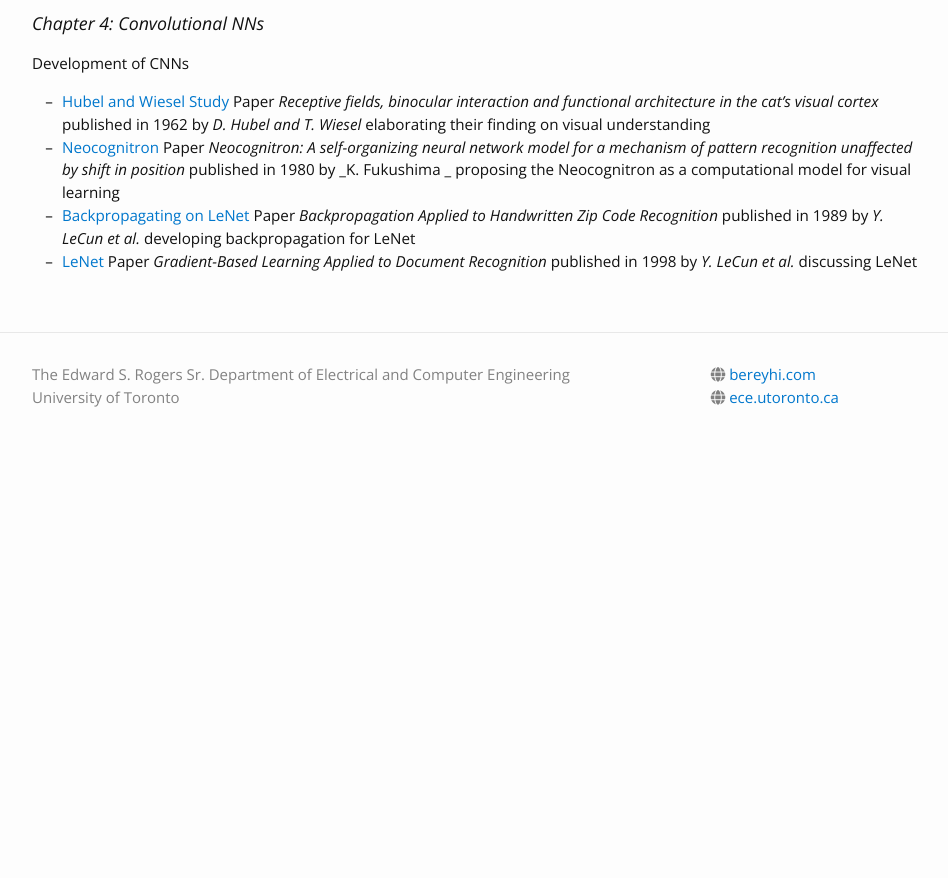
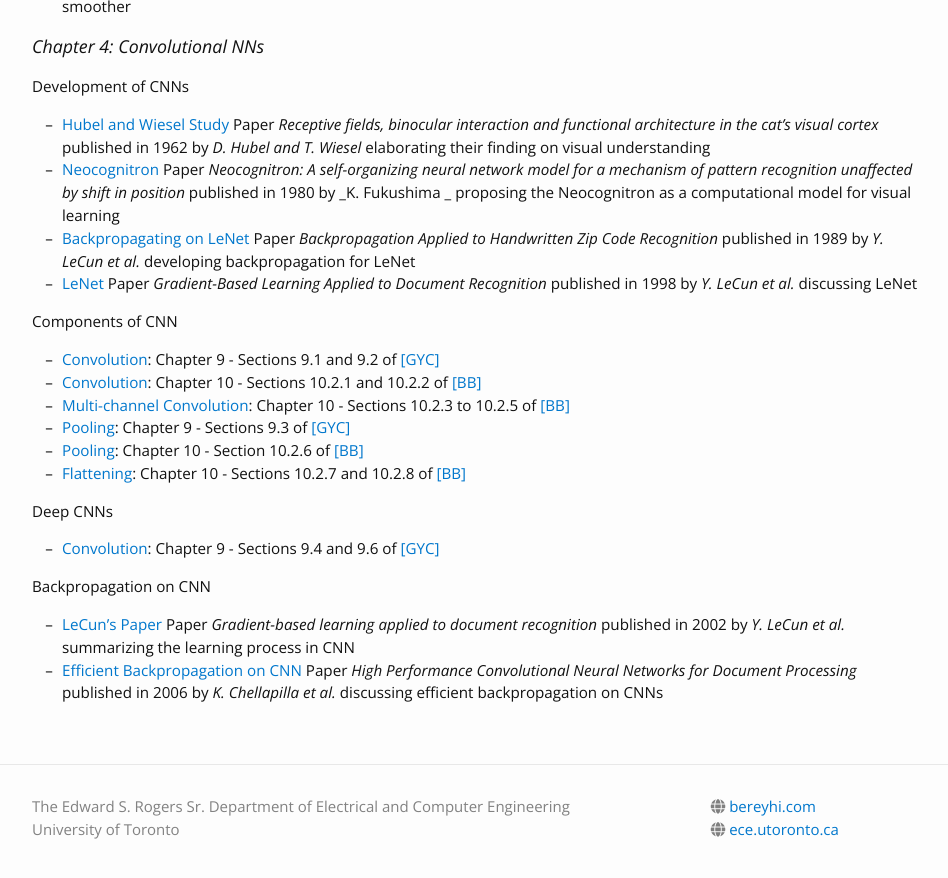
Before and after one commit to bereyhi-courses/dl-utoronto, a Jekyll site: the page built from materials.md, in a window 1280 px wide and 900 px high, scrolled down 4215 px. Shown: the top 878 px of the window, without its empty margins (163-1111 px from the left). Built offline with Jekyll 4.4.1, drawn with Linux system fonts in a browser that asks for light colours; nearby versions of some CDN libraries; before the commit the page ends 4683 px from its top, so only the background shows below that; some of the changed text lies outside the part shown.

```diff
--- a/materials.md
+++ b/materials.md
@@ -41,6 +41,7 @@ The tutorial notebooks can be accessed below.
 * [Tutorial 2](https://github.com/seyedsaleh/AplDL-tutorials-ece1508/blob/main/Tutorial_Notebooks/Tutorial2-PyTorch.ipynb): Intro to PyTorch, Auto-grad, by __Saleh Tabatabaei__ [Watch the Video](https://play.library.utoronto.ca/watch/a5ad772e800fc000c61aaea3a2f3a510)
 * [Tutorial 3](https://github.com/seyedsaleh/AplDL-tutorials-ece1508/blob/main/Tutorial_Notebooks/Tutorial3-Overfitting%2C%20Dropout%2C%20BatchNorm%2C%20L1%20and%20L2%20Regularization.ipynb): Underfitting and Overfitting: How to Prevent Them, by __Saleh Tabatabaei__ [Watch the Video](https://play.library.utoronto.ca/watch/b9c9fc747655d341a11400fa42cd85b6)
 * [Tutorial 4](https://github.com/seyedsaleh/AplDL-tutorials-ece1508/tree/main/Tutorial_Notebooks/Tutorial4-CNN%2C%20AlexNet%20in%20PyTorch): CNNs by __Saleh Tabatabaei__ [Watch the Video](https://play.library.utoronto.ca/watch/5814f9ece8b5d1687112f32649621720)
+* [Tutorial 5](https://q.utoronto.ca/courses/396459/modules): Midterm Review by __Saleh Tabatabaei__ [Watch the Video](https://play.library.utoronto.ca/watch/d095763335f9139a5e7d99501e07cfd3)
 
 
 
@@ -152,3 +153,18 @@ This section will be completed gradually through the semester.
 * [Neocognitron](https://link.springer.com/article/10.1007/BF00344251) Paper _Neocognitron: A self-organizing neural network model for a mechanism of pattern recognition unaffected by shift in position_ published in 1980 by _K. Fukushima _ proposing the Neocognitron as a computational model for visual learning
 * [Backpropagating on LeNet](https://direct.mit.edu/neco/article/1/4/541/5515/Backpropagation-Applied-to-Handwritten-Zip-Code) Paper _Backpropagation Applied to Handwritten Zip Code Recognition_ published in 1989 by _Y. LeCun et al._ developing backpropagation for LeNet
 * [LeNet](https://link.springer.com/article/10.1007/BF00344251) Paper _Gradient-Based Learning Applied to Document Recognition_ published in 1998 by _Y. LeCun et al._ discussing LeNet
+
+#### Components of CNN
+* [Convolution](https://www.deeplearningbook.org/): Chapter 9 - Sections 9.1 and 9.2 of [[GYC]](https://www.deeplearningbook.org/)
+* [Convolution](https://www.bishopbook.com/): Chapter 10 - Sections 10.2.1 and 10.2.2 of [[BB]](https://www.bishopbook.com/)
+* [Multi-channel Convolution](https://www.bishopbook.com/): Chapter 10 - Sections 10.2.3 to 10.2.5 of [[BB]](https://www.bishopbook.com/)
+* [Pooling](https://www.deeplearningbook.org/): Chapter 9 - Sections 9.3 of [[GYC]](https://www.deeplearningbook.org/)
+* [Pooling](https://www.bishopbook.com/): Chapter 10 - Section 10.2.6 of [[BB]](https://www.bishopbook.com/)
+* [Flattening](https://www.bishopbook.com/): Chapter 10 - Sections 10.2.7 and 10.2.8 of [[BB]](https://www.bishopbook.com/)
+
+#### Deep CNNs
+* [Convolution](https://www.deeplearningbook.org/): Chapter 9 - Sections 9.4 and 9.6 of [[GYC]](https://www.deeplearningbook.org/)
+
+#### Backpropagation on CNN
+* [LeCun's Paper](https://ieeexplore.ieee.org/document/726791) Paper _Gradient-based learning applied to document recognition_ published in 2002 by _Y. LeCun et al._ summarizing the learning process in CNN
+* [Efficient Backpropagation on CNN](https://inria.hal.science/inria-00112631/PDF/p1038112283956.pdf) Paper _High Performance Convolutional Neural Networks for Document Processing_ published in 2006 by _K. Chellapilla et al._  discussing efficient backpropagation on CNNs
```
Also changed, not shown: _lectures/L35_CNNover.md (added, +16 -0 lines), _lectures/L36_Conv1.md (added, +16 -0 lines), _lectures/L37_Conv2.md (added, +16 -0 lines), 1 other file.
